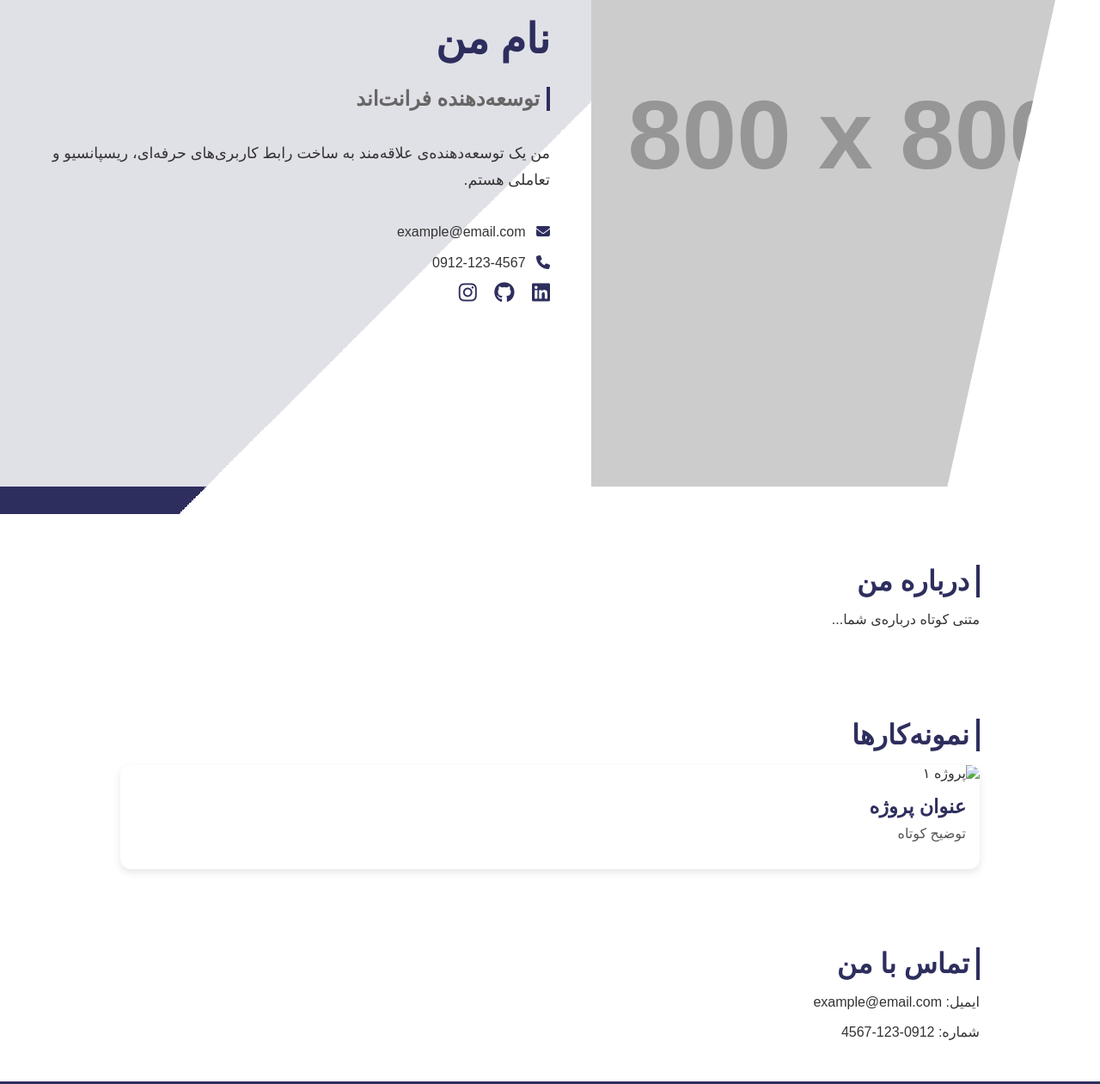
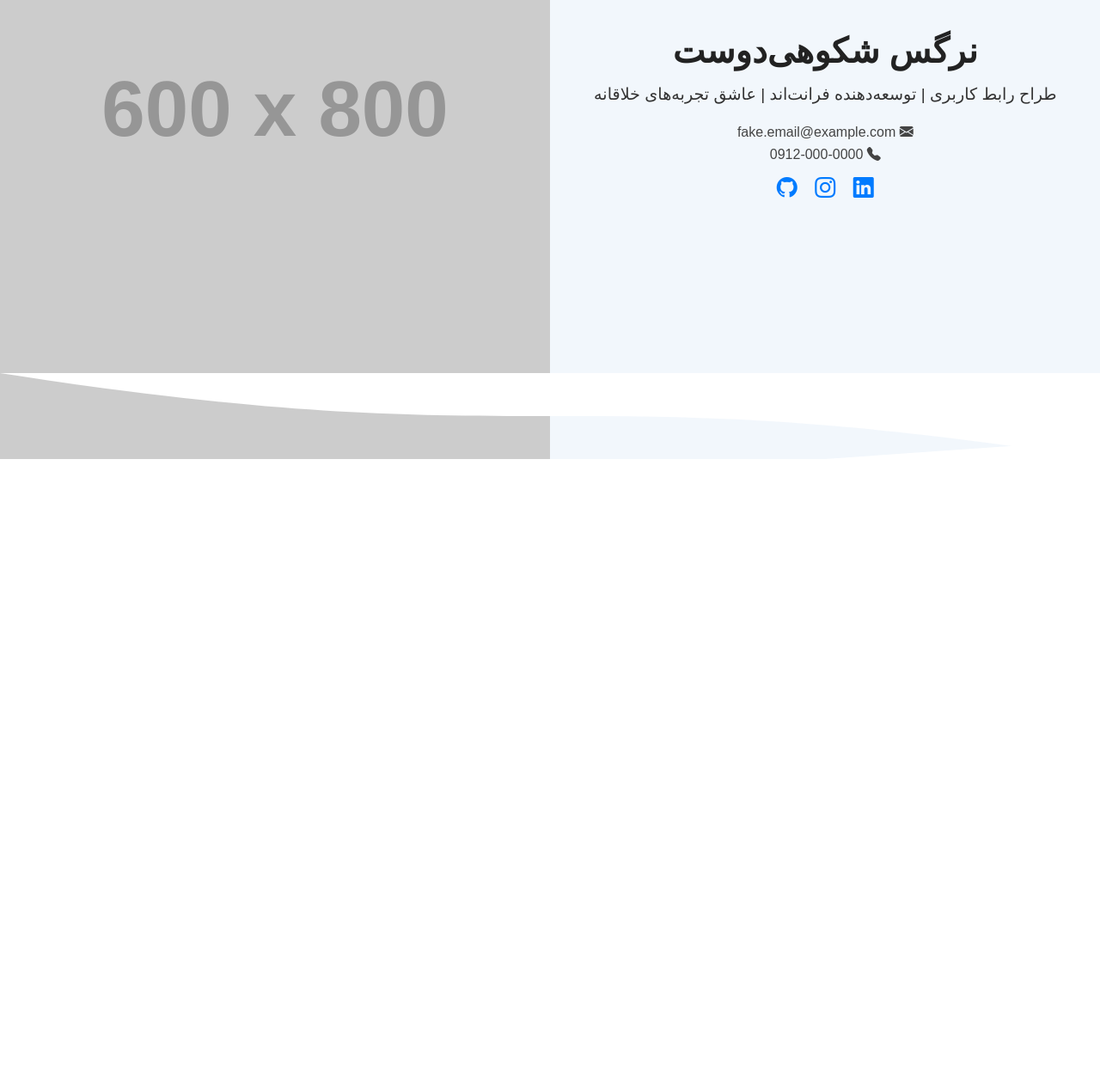
Before and after one commit to narges-shokohi/my-portfolio, a plain HTML site: page index.html in a window 1280 px wide. Shown: the part 266-1527 px from the top of the page at 86% size. After the commit the page ends 800 px from the top, so only its background shows below. Drawn offline with nearby package versions, Linux system fonts and the light colour scheme; placeholder pictures from the web are drawn by us.

Commit message:
page one test 2

```diff
--- a/index.html
+++ b/index.html
@@ -1,60 +1,39 @@
 <!DOCTYPE html>
-<html lang="fa" dir="rtl">
+<html lang="fa">
 <head>
-  <meta charset="UTF-8" />
-  <meta name="viewport" content="width=device-width, initial-scale=1.0"/>
-  <title>رزومه من</title>
-  <link rel="stylesheet" href="style.css"/>
-  <link rel="stylesheet" href="https://cdnjs.cloudflare.com/ajax/libs/font-awesome/6.5.0/css/all.min.css">
+  <meta charset="UTF-8">
+  <meta name="viewport" content="width=device-width, initial-scale=1">
+  <title>پورتفولیو</title>
+  <link rel="stylesheet" href="style.css">
+  <link href="https://cdn.jsdelivr.net/npm/bootstrap-icons/font/bootstrap-icons.css" rel="stylesheet">
 </head>
 <body>
-  <section class="hero-split">
-    <div class="hero-image"></div>
-    <div class="hero-info">
-      <h1>نام من</h1>
-      <h2>توسعه‌دهنده فرانت‌اند</h2>
-      <p>من یک توسعه‌دهنده‌ی علاقه‌مند به ساخت رابط کاربری‌های حرفه‌ای، ریسپانسیو و تعاملی هستم.</p>
-
-      <div class="contact-info">
-        <p><i class="fas fa-envelope"></i> example@email.com</p>
-        <p><i class="fas fa-phone"></i> 0912-123-4567</p>
-      </div>
-
-      <div class="social-links">
-        <a href="#"><i class="fab fa-linkedin"></i></a>
-        <a href="#"><i class="fab fa-github"></i></a>
-        <a href="#"><i class="fab fa-instagram"></i></a>
-      </div>
-    </div>
-  </section>
-
-  <!-- ادامه‌ی سایت (درباره من، نمونه‌کارها، تماس) -->
-  <section class="about container">
-    <h2>درباره من</h2>
-    <p>متنی کوتاه درباره‌ی شما...</p>
-  </section>
-
-  <section class="portfolio container">
-    <h2>نمونه‌کارها</h2>
-    <div class="projects">
-      <div class="project-card">
-        <img src="proj1.jpg" alt="پروژه ۱" />
-        <div class="project-info">
-          <h3>عنوان پروژه</h3>
-          <p>توضیح کوتاه</p>
+  <section class="hero">
+    <div class="left-section">
+      <div class="content">
+        <h1>نرگس شکوهی‌دوست</h1>
+        <p>طراح رابط کاربری | توسعه‌دهنده فرانت‌اند | عاشق تجربه‌های خلاقانه</p>
+        <ul class="contact-info">
+          <li><i class="bi bi-envelope-fill"></i> fake.email@example.com</li>
+          <li><i class="bi bi-telephone-fill"></i> 0912-000-0000</li>
+        </ul>
+        <div class="social-icons">
+          <a href="#"><i class="bi bi-linkedin"></i></a>
+          <a href="#"><i class="bi bi-instagram"></i></a>
+          <a href="#"><i class="bi bi-github"></i></a>
         </div>
       </div>
     </div>
+    <div class="right-section">
+      <img src="https://via.placeholder.com/600x800" alt="عکس پروفایل">
+    </div>
+
+    <!-- جداکننده پایین -->
+    <div class="wave-separator">
+      <svg viewBox="0 0 1200 100" preserveAspectRatio="none">
+        <path d="M0,0 C600,100 600,0 1200,100 L1200,0 L0,0 Z" fill="#fff"></path>
+      </svg>
+    </div>
   </section>
-
-  <section class="contact container">
-    <h2>تماس با من</h2>
-    <p>ایمیل: example@email.com</p>
-    <p>شماره: 0912-123-4567</p>
-  </section>
-
-  <footer>
-    <p>© ۲۰۲۵ تمامی حقوق محفوظ است.</p>
-  </footer>
 </body>
 </html>
--- a/style.css
+++ b/style.css
@@ -1,140 +1,106 @@
-body {
-  font-family: sans-serif;
+* {
   margin: 0;
   padding: 0;
+  box-sizing: border-box;
   direction: rtl;
-  color: #333;
-  background: #fff;
+  font-family: sans-serif;
 }
 
-.container {
-  width: 90%;
-  max-width: 1000px;
-  margin: 0 auto;
-  padding: 2rem 0;
+body {
+  background-color: #fff;
 }
 
-.hero-split {
+.hero {
   display: flex;
   height: 100vh;
-  background: linear-gradient(135deg, #2e2e5e 50%, #fff 50%);
+  overflow: hidden;
+  position: relative;
+}
+
+.left-section,
+.right-section {
+  width: 50%;
   position: relative;
   overflow: hidden;
 }
 
-.hero-image {
-  width: 50%;
-  background: url('https://via.placeholder.com/800') center center/cover no-repeat;
-  clip-path: polygon(0 0, 100% 0, 70% 100%, 0% 100%);
+/* قسمت متن */
+.left-section {
+  background-color: #f2f7fc;
+  display: flex;
+  align-items: center;
+  justify-content: center;
+  transform: skewY(-4deg);
 }
 
-.hero-info {
-  width: 50%;
-  padding: 4rem 3rem;
-  display: flex;
-  flex-direction: column;
-  justify-content: center;
-  background: rgba(255, 255, 255, 0.85);
+.left-section .content {
+  transform: skewY(4deg);
+  text-align: center;
+  padding: 2rem;
 }
 
-.hero-info h1 {
-  font-size: 3rem;
-  color: #2e2e5e;
-  margin-bottom: 0.5rem;
+.left-section h1 {
+  font-size: 2.5rem;
+  margin-bottom: 1rem;
+  color: #222;
 }
 
-.hero-info h2 {
-  font-size: 1.5rem;
-  margin-bottom: 1rem;
-  color: #666;
-}
-
-.hero-info p {
-  font-size: 1.1rem;
-  line-height: 1.8;
+.left-section p {
+  font-size: 1.2rem;
+  color: #333;
   margin-bottom: 1.5rem;
 }
 
-.contact-info p {
-  margin: 0.4rem 0;
+.contact-info {
+  list-style: none;
+  margin-bottom: 1rem;
+}
+
+.contact-info li {
+  margin-bottom: 0.5rem;
+  color: #444;
   font-size: 1rem;
 }
 
-.contact-info i {
-  color: #2e2e5e;
-  margin-left: 0.5rem;
-}
-
-.social-links a {
+.social-icons a {
   font-size: 1.5rem;
-  margin-left: 1rem;
-  color: #2e2e5e;
+  color: #007bff;
+  margin: 0 0.5rem;
   text-decoration: none;
   transition: 0.3s;
 }
 
-.social-links a:hover {
-  color: #4d65d9;
+.social-icons a:hover {
+  color: #0056b3;
 }
 
-/* ادامه‌ی سایت */
-
-section {
-  padding: 2rem 0;
+/* قسمت عکس */
+.right-section {
+  background-color: #001f3f;
+  display: flex;
+  align-items: center;
+  justify-content: center;
 }
 
-h2 {
-  font-size: 2rem;
-  color: #2e2e5e;
-  border-right: 4px solid #2e2e5e;
-  padding-right: 0.5rem;
-  margin-bottom: 1rem;
-}
-
-.projects {
-  display: grid;
-  grid-template-columns: repeat(auto-fit, minmax(280px, 1fr));
-  gap: 1.5rem;
-}
-
-.project-card {
-  background: white;
-  border-radius: 12px;
-  overflow: hidden;
-  box-shadow: 0 4px 10px rgba(0, 0, 0, 0.1);
-  transition: transform .3s;
-}
-
-.project-card:hover {
-  transform: translateY(-5px);
-}
-
-.project-card img {
+.right-section img {
   width: 100%;
-  height: 200px;
+  height: 100%;
   object-fit: cover;
 }
 
-.project-info {
-  padding: 1rem;
+/* جداکننده زیبا پایین صفحه */
+.wave-separator {
+  position: absolute;
+  bottom: 0;
+  left: 0;
+  width: 100%;
+  height: 100px;
+  overflow: hidden;
+  z-index: 2;
 }
 
-.project-info h3 {
-  margin: 0;
-  font-size: 1.4rem;
-  color: #2e2e5e;
+.wave-separator svg {
+  width: 100%;
+  height: 100%;
+  display: block;
 }
-
-.project-info p {
-  margin-top: 0.5rem;
-  font-size: 1rem;
-  color: #555;
-}
-
-footer {
-  background: #2e2e5e;
-  color: white;
-  text-align: center;
-  padding: 1rem;
-  font-size: 0.9rem;
-}
```
